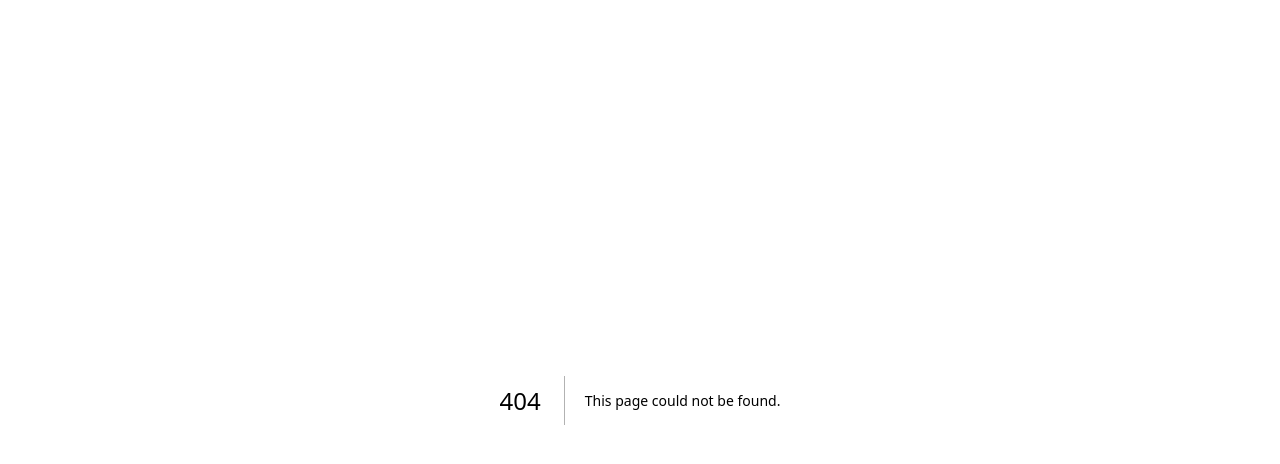
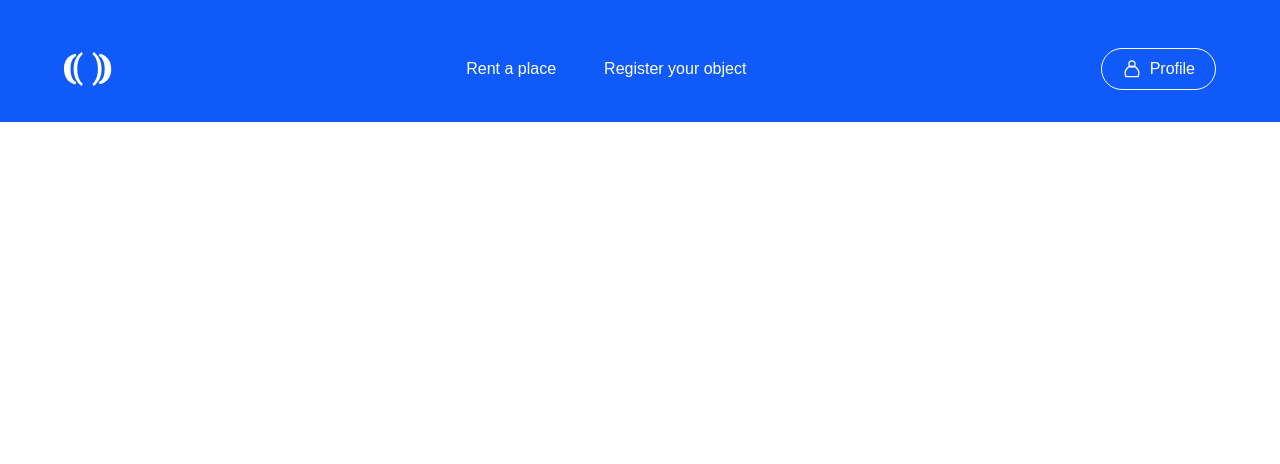
Before and after one commit to Leanid554/thesis, a Next.js app: page /home in a window 1280 px wide. Before the commit this address had no page. Shown: the top 464 px of the page. Built offline with nearby package versions, Linux system fonts and the light colour scheme.

Commit message:
Add navbar

```diff
--- /dev/null
+++ b/src/app/components/navbar/navbar.tsx
@@ -0,0 +1,43 @@
+import React from "react";
+import Image from "next/image";
+import white_logo from "../../../assets/icons/icon_white.svg";
+
+export default function navbar() {
+  return (
+    <div className="bg-main-blue">
+      <div className="container">
+        <div className="pt-12 pb-8 flex justify-between items-center">
+          <Image className="w-12" src={white_logo} alt="logo" />
+          <div className="text-white flex gap-12">
+            {["Rent a place", "Register your object"].map((text, idx) => (
+              <h1
+                key={idx}
+                className="relative cursor-pointer after:content-[''] after:absolute after:left-1/2 after:-translate-x-1/2 after:-bottom-1 after:h-[2px] after:w-0 after:bg-white after:transition-all after:duration-300 hover:after:w-full"
+              >
+                {text}
+              </h1>
+            ))}
+          </div>
+
+          <button className="group inline-flex items-center gap-2 px-5 py-2 rounded-full border border-white text-white font-medium transition-all duration-200 hover:bg-white hover:text-main-blue hover:shadow-md focus:outline-none focus:ring-2 focus:ring-white/60">
+            <svg
+              xmlns="http://www.w3.org/2000/svg"
+              className="w-5 h-5 transition-transform duration-200 group-hover:scale-110"
+              fill="none"
+              viewBox="0 0 24 24"
+              stroke="currentColor"
+              strokeWidth={1.5}
+            >
+              <path
+                strokeLinecap="round"
+                strokeLinejoin="round"
+                d="M15.75 6a3.75 3.75 0 11-7.5 0 3.75 3.75 0 017.5 0zM4.5 20.25a8.25 8.25 0 1115 0v.75H4.5v-.75z"
+              />
+            </svg>
+            <span>Profile</span>
+          </button>
+        </div>
+      </div>
+    </div>
+  );
+}
--- /dev/null
+++ b/src/app/home/page.tsx
@@ -0,0 +1,11 @@
+"use client";
+import React from "react";
+import Navbar from "../components/navbar/navbar";
+
+export default function Home() {
+  return (
+    <div>
+      <Navbar />
+    </div>
+  );
+}
--- a/src/app/page.module.css
+++ b/src/app/page.module.css
@@ -68,10 +68,6 @@
   padding: 0 20px;
   border: none;
   border: 1px solid transparent;
-  transition:
-    background 0.2s,
-    color 0.2s,
-    border-color 0.2s;
   cursor: pointer;
   display: flex;
   align-items: center;
--- a/src/app/singup/page.tsx
+++ b/src/app/singup/page.tsx
@@ -40,7 +40,7 @@ export default function SingupPage() {
   };
 
   return (
-    <div className="flex justify-center items-center min-h-screen">
+    <div className="flex justify-center items-center min-h-screen container">
       <div className="flex items-center justify-center sm:p-10 bg-white">
         <form
           onSubmit={handleLogin}
--- a/tailwind.config.js
+++ b/tailwind.config.js
@@ -23,6 +23,26 @@ module.exports = {
         "3.5xl": "1602px",
         "3xl": "1920px",
       },
+      container: {
+        center: true,
+        padding: {
+          DEFAULT: "1rem",
+          sm: "1.5rem",
+          md: "2rem",
+          lg: "3rem",
+          xl: "4rem",
+          "2xl": "4rem",
+          "3xl": "0rem",
+        },
+        screens: {
+          sm: "640px",
+          md: "768px",
+          lg: "1024px",
+          xl: "1280px",
+          "2xl": "1280px",
+          "3xl": "1280px",
+        },
+      },
     },
   },
   plugins: [],
```
Also changed, not shown: src/assets/icons/icon_white.svg (added).
